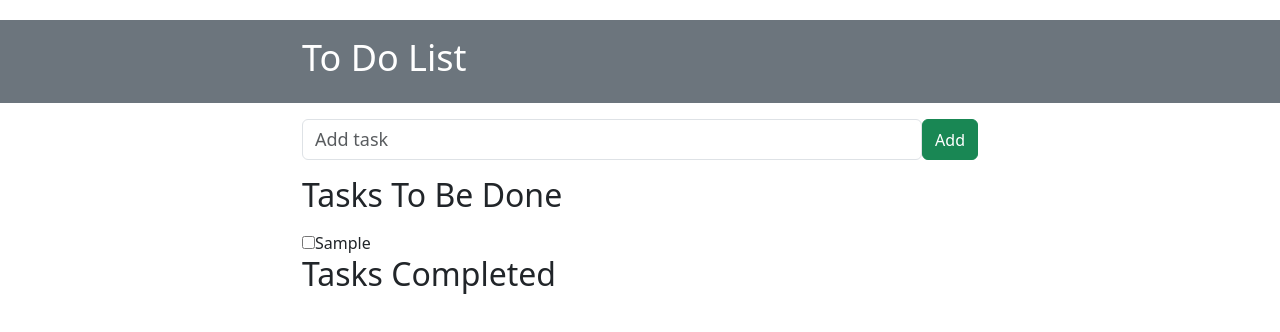
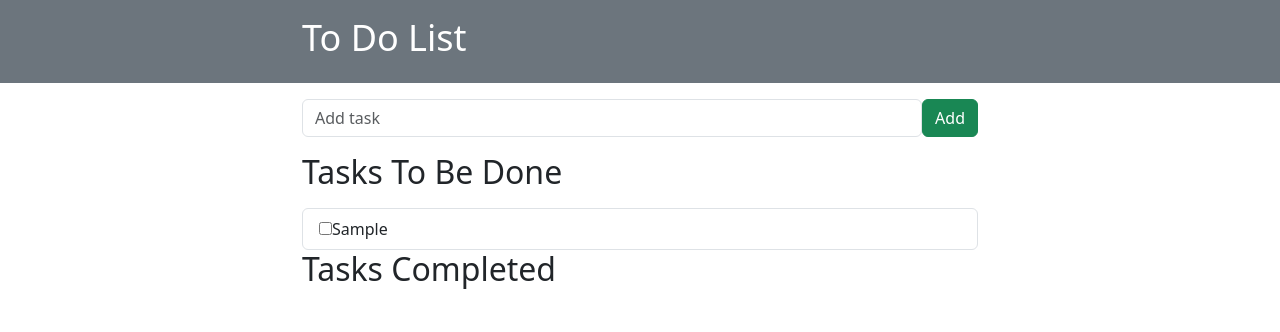
Before and after one commit to Yujan3333/Yujan3333.github.io, a plain HTML site: page Assignments/Assignment5-JS-todo/index.html in a window 1280 px wide. Both pictures are taken after typing "Sample" into the empty fields and a click on the button "Add". Drawn offline with nearby package versions, Linux system fonts and the light colour scheme.

Commit message:
JS1 todo update

```diff
--- a/Assignments/Assignment5-JS-todo/assets/script.js
+++ b/Assignments/Assignment5-JS-todo/assets/script.js
@@ -15,9 +15,9 @@ addTaskSubmit.addEventListener("click", function (event) {
 const addTask = () => {
   const taskText = addTaskInput.value.trim();
   if (taskText !== "") {
-    const oneTask= {
-      content:taskText,
-      status:false
+    const oneTask = {
+      content: taskText,
+      status: false,
     };
 
     // push the new added task to the array
@@ -29,17 +29,20 @@ const addTask = () => {
     // clearing the text field of input
     addTaskInput.value = "";
   }
-}
+};
 
 // function to update the task to determine whether its completed or not
-const updateTasks= () =>{
+const updateTasks = () => {
+  //clear the current lists
+  listItem.innerHTML = "";
+  completedItem.innerHTML = "";
 
-  //clear the current lists
-  listItem.innerHTML="";
-  completedItem.innerHTML="";
-
-  allTasks.forEach((oneTask,index) => {
-
+  if (allTasks.length === 0) {
+    // If there are no tasks, display a "List is empty" item with different content for list and completed list
+    createEmptyListItem(listItem, "No tasks to be done");
+    createEmptyListItem(completedItem, "No completed tasks");
+  } else {
+    allTasks.forEach((oneTask, index) => {
       // For each list li
       const li = document.createElement("li");
       // 1st element is checkbox
@@ -55,17 +58,35 @@ const updateTasks= () =>{
       li.appendChild(textSpan);
 
       // condition to put in completed block or add new task block
-        if(oneTask.status){
-          li.classList.add("completed")
+      if (oneTask.status) {
+        li.classList.add(
+          "completed",
+          "list-group-item",
+          "d-flex",
+          "justify-content-start",
+          "align-items-center"
+        );
         completedItem.appendChild(li);
-        } else{
+      } else {
+        li.classList.add(
+          "list-group-item",
+          "d-flex",
+          "justify-content-start",
+          "align-items-center"
+        );
         listItem.appendChild(li);
       }
+    });
   }
-  )
+};
 
+// Function to create a "List is empty" item with custom content
+const createEmptyListItem = (list, content) => {
+  const li = document.createElement("li");
+  li.classList.add('p-3','list-group-item', 'd-flex', 'justify-content-start', 'align-items-center');
+  li.innerText = content;
+  list.appendChild(li);
 }
-
 
 // Function to toggle task completion
 function toggleTaskCompletion(index) {
--- a/Assignments/Assignment5-JS-todo/index.html
+++ b/Assignments/Assignment5-JS-todo/index.html
@@ -11,28 +11,19 @@
 
 
   <body>
-    <header class="header bg-secondary text-white py-3">
+    <header class="bg-secondary text-white py-3">
       <div class="container">
-        <!-- Upper search section -->
-        <div class="heading-text h1">To Do List</div>
-        <!-- You can add a search box if needed -->
-        <!-- <div class="searchBox">
-          <input
-            type="text"
-            class="searchBox main-text form-control"
-            placeholder="Search"
-          />
-        </div> -->
+        <h1 class="heading-text">To Do List</h1>
       </div>
     </header>
 
-    <main>
-      <div class="container mt-3">
-        <!-- add section -->
-        <div class=" d-flex mb-3">
+    <main class="mt-3">
+      <div class="container">
+        <!-- Add section -->
+        <div class="d-flex mb-3">
           <input
             type="text"
-            class="main-text form-control"
+            class="form-control"
             id="addTaskInput"
             placeholder="Add task"
           />
@@ -40,25 +31,25 @@
             type="button"
             class="btn btn-success ml-2"
             id="addTaskSubmit"
-            "
-            >
-            <!-- onclick="addTask() -->
+            onclick="addTask()"
+          >
             Add
           </button>
         </div>
 
-        <!-- list section -->
         <div>
-          <h2 class="mb-3 ">Tasks To Be Done</h2>
-          <ul id="listItem" class="list-group"></ul>
+          <h2 class="mb-3">Tasks To Be Done</h2>
+          <ul id="listItem" class="list-group">
+          </ul>
         </div>
 
         <!-- Completed list item -->
         <div>
           <h2 class="mb-3">Tasks Completed</h2>
-          <ul id="completedItem" class="list-group"></ul>
+          <ul id="completedItem" class="list-group">
+
+          </ul>
         </div>
-      </div>
     </main>
 
     <script src="assets/script.js"></script>
```
Lines whose indentation alone changed are shown as unchanged.
